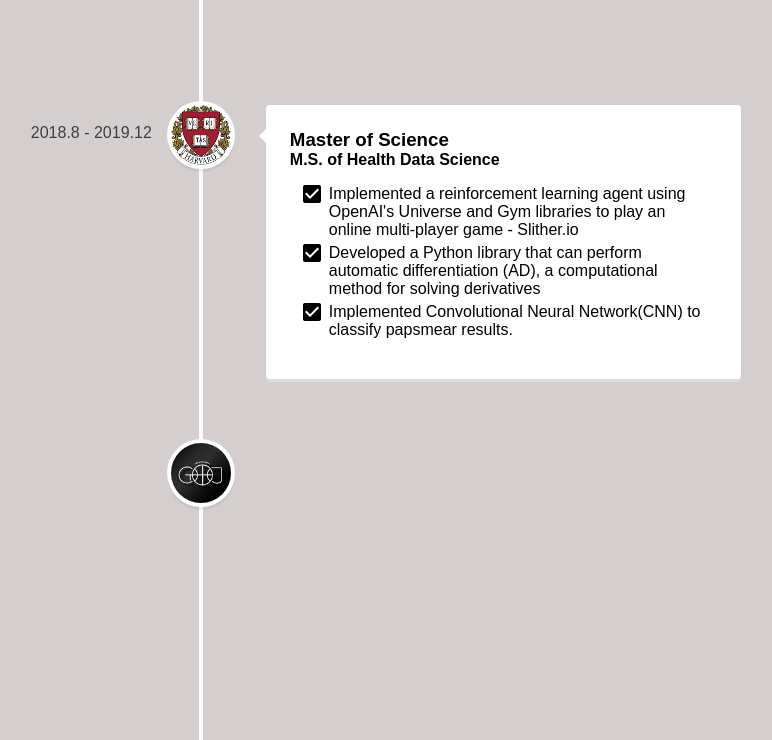
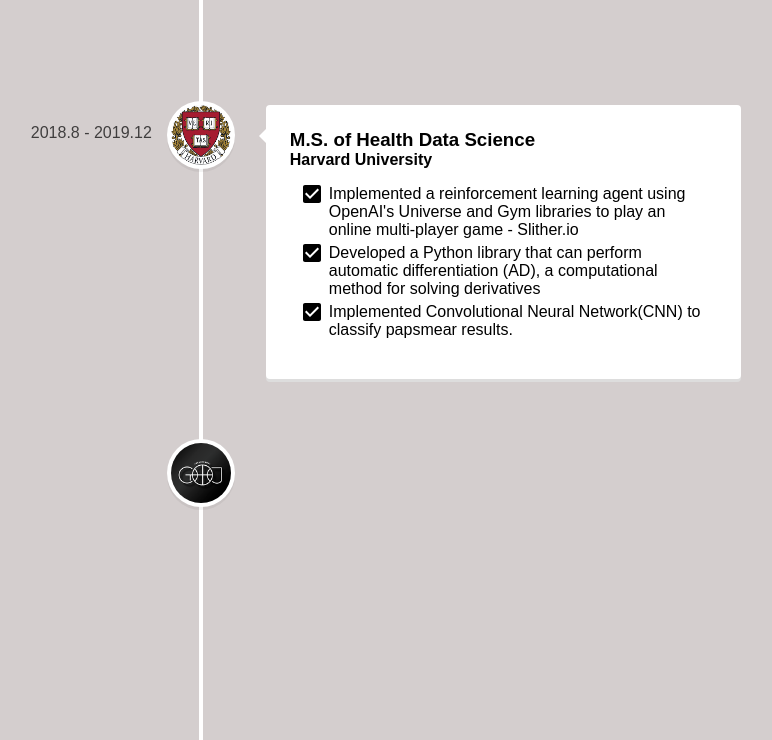
Before and after one commit to whhsu2/portfolio, a React (Create React App) app: page / in a window 1280 px wide. Shown: the part 1820-2560 px from the top of the page, without its empty margins (439-1211 px from the left). Built offline with nearby package versions, Linux system fonts and the light colour scheme; the HTML template or start-up script is replaced by a standard one.

Commit message:
update timeline

```diff
--- a/package.json
+++ b/package.json
@@ -4,7 +4,7 @@
   "version": "0.1.0",
   "private": true,
   "dependencies": {
-    "@material-ui/core": "^4.9.2",
+    "@material-ui/core": "^4.9.13",
     "@material-ui/icons": "^4.9.1",
     "@testing-library/jest-dom": "^4.2.4",
     "@testing-library/react": "^9.3.2",
@@ -14,9 +14,9 @@
     "react-dom": "^16.12.0",
     "react-ga": "^2.7.0",
     "react-router-dom": "^5.1.2",
-    "react-scripts": "3.3.0",
+    "react-scripts": "3.4.0",
     "react-scroll-into-view": "^1.5.3",
-    "react-transition-group": "^4.3.0",
+    "react-transition-group": "^4.4.1",
     "react-vertical-timeline-component": "^2.5.0",
     "typescript": "^3.8.3"
   },
--- a/src/components/Experiences.js
+++ b/src/components/Experiences.js
@@ -46,8 +46,8 @@ const Experiences = () => {
                     iconStyle={{ background: 'rgb(255, 255, 255)', color: '#fff' }}
                     icon={<img style = {imgStyle} src={harvard} alt="Avatar"/>}
                 >
-                    <h3 className="vertical-timeline-element-title">Master of Science</h3>
-                    <h4 className="vertical-timeline-element-subtitle">M.S. of Health Data Science</h4>
+                    <h3 className="vertical-timeline-element-title">M.S. of Health Data Science</h3>
+                    <h4 className="vertical-timeline-element-subtitle">Harvard University</h4>
                     <ul style={{padding: 0}}>
                         <li><CheckBoxIcon className="check"></CheckBoxIcon>Implemented a reinforcement learning agent using OpenAI's Universe and Gym libraries to play an online multi-player game - Slither.io</li>
                         <li><CheckBoxIcon className="check"></CheckBoxIcon>Developed a Python library that can perform automatic differentiation (AD), a computational method for solving derivatives</li>
@@ -65,7 +65,7 @@ const Experiences = () => {
                     <ul style={{padding: 0}}>
                         <li><CheckBoxIcon className="check"></CheckBoxIcon>Started a basketball Fanpage with my brother that reached 39,000 likes on Facebook.</li>
                         <li><CheckBoxIcon className="check"></CheckBoxIcon>First Taiwanese basketball fanpage to interview an ESPN analyst.</li>
-                        <li><CheckBoxIcon className="check"></CheckBoxIcon>Distributed our content on Youtube, Podcast, BlogPost</li>
+                        <li><CheckBoxIcon className="check"></CheckBoxIcon>Distributed our content on Youtube, Podcast, BlogPost. Link to <a href="https://www.facebook.com/GAJWeLoveNBA/?ref=page_internal">Fanpage</a></li>
                     </ul>
                 </VerticalTimelineElement>
                 <VerticalTimelineElement
@@ -90,8 +90,8 @@ const Experiences = () => {
                     iconStyle={{ background: 'rgb(255, 255, 255)', color: '#fff' }}
                     icon={<img style = {imgStyle} src={nctu} alt="Avatar"/>}
                 >
-                    <h3 className="vertical-timeline-element-title">Bachelor of Science</h3>
-                    <h4 className="vertical-timeline-element-subtitle">Honors Program of Nano Science and Engineering</h4>
+                    <h3 className="vertical-timeline-element-title">Honors Program of Nano Science and Engineering</h3>
+                    <h4 className="vertical-timeline-element-subtitle">NCTU</h4>
                     <ul style={{padding: 0}}>
                         <li><CheckBoxIcon className="check"></CheckBoxIcon>This program aims to develop students in nanobiology, nanomaterials, nanoelectronics and nanophotonics.</li>
                         <li><CheckBoxIcon className="check"></CheckBoxIcon>The goal of this program is to foster interdisciplinary talents, I focused in nanobiology and nanoelectronics.</li>
```
Also changed, not shown: 2 other files (tests, documents, lock files or other folders).
